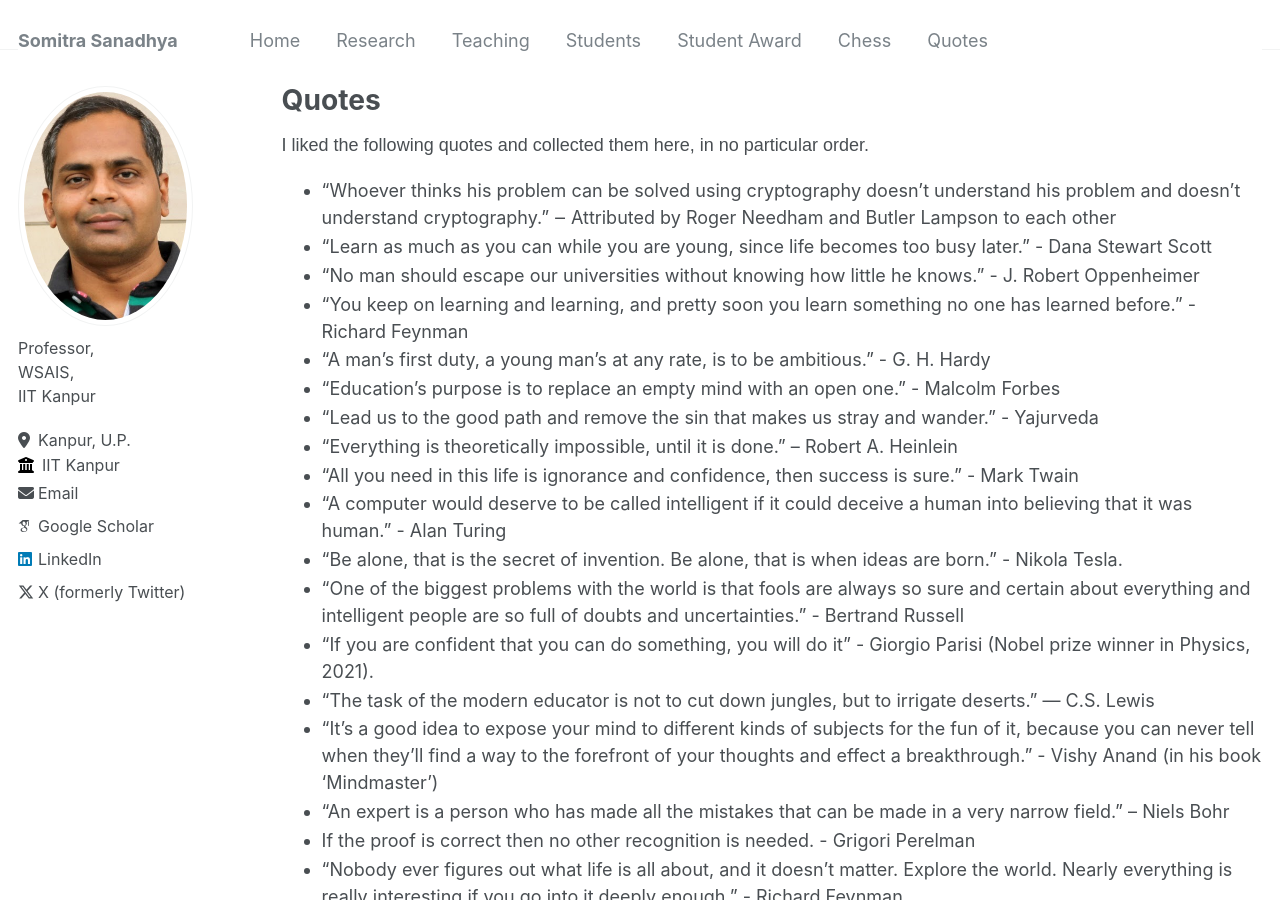
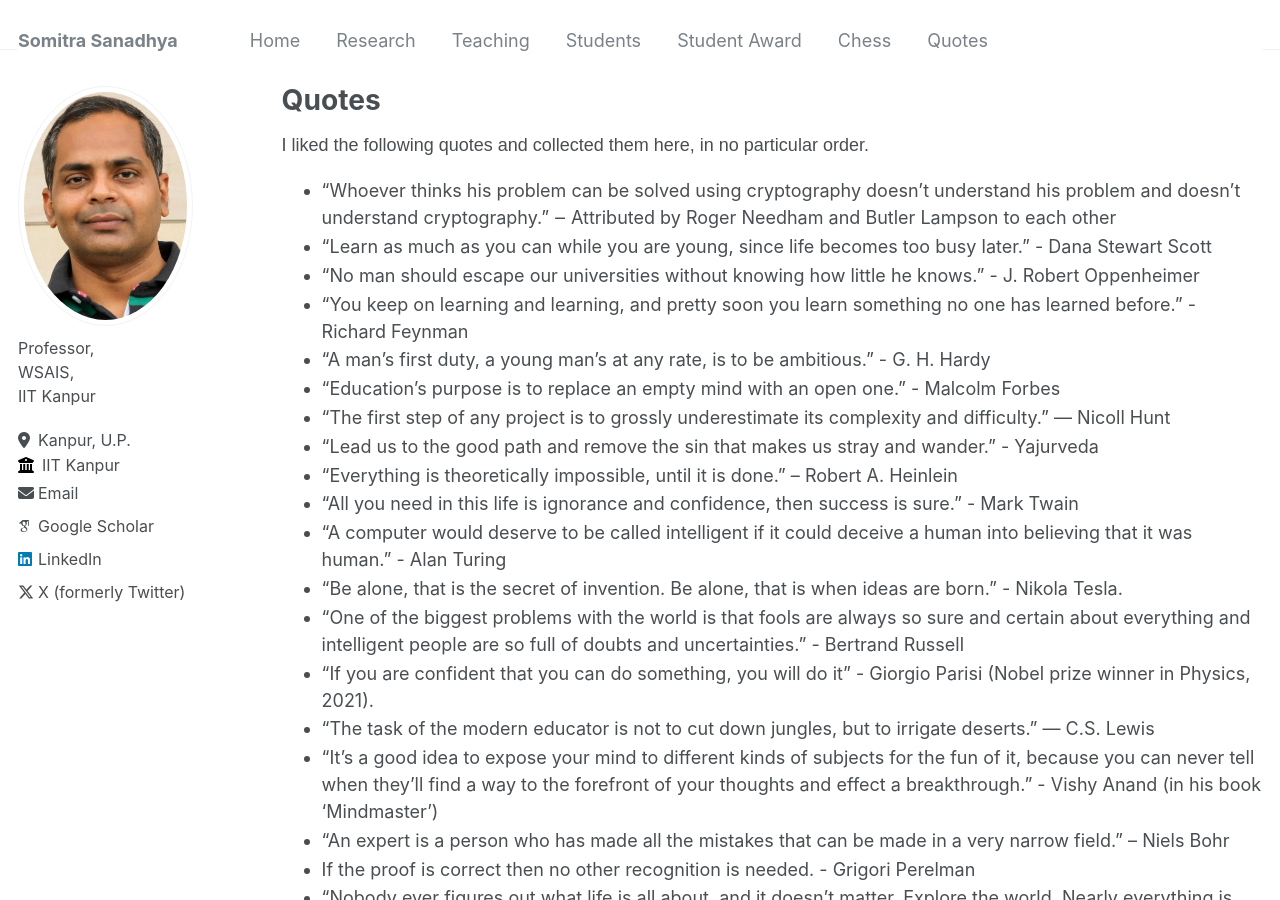
Before and after one commit to somitra-sanadhya/somitra-sanadhya.github.io, a Jekyll site: the page built from _pages/quotes.md, in a window 1280 px wide and 900 px high. Built offline with Jekyll 4.4.1, drawn with Linux system fonts in a browser that asks for light colours; some web fonts are replaced.

Commit message:
Update quotes.md

```diff
--- a/_pages/quotes.md
+++ b/_pages/quotes.md
@@ -13,6 +13,7 @@ I liked the following quotes and collected them here, in no particular order.
 + "You keep on learning and learning, and pretty soon you learn something no one has learned before." - Richard Feynman
 + "A man's first duty, a young man's at any rate, is to be ambitious." - G. H. Hardy
 + "Education’s purpose is to replace an empty mind with an open one." - Malcolm Forbes
++ "The first step of any project is to grossly underestimate its complexity and difficulty." — Nicoll Hunt
 + "Lead us to the good path and remove the sin that makes us stray and wander." - Yajurveda
 + "Everything is theoretically impossible, until it is done.” – Robert A. Heinlein
 + "All you need in this life is ignorance and confidence, then success is sure." - Mark Twain
```
